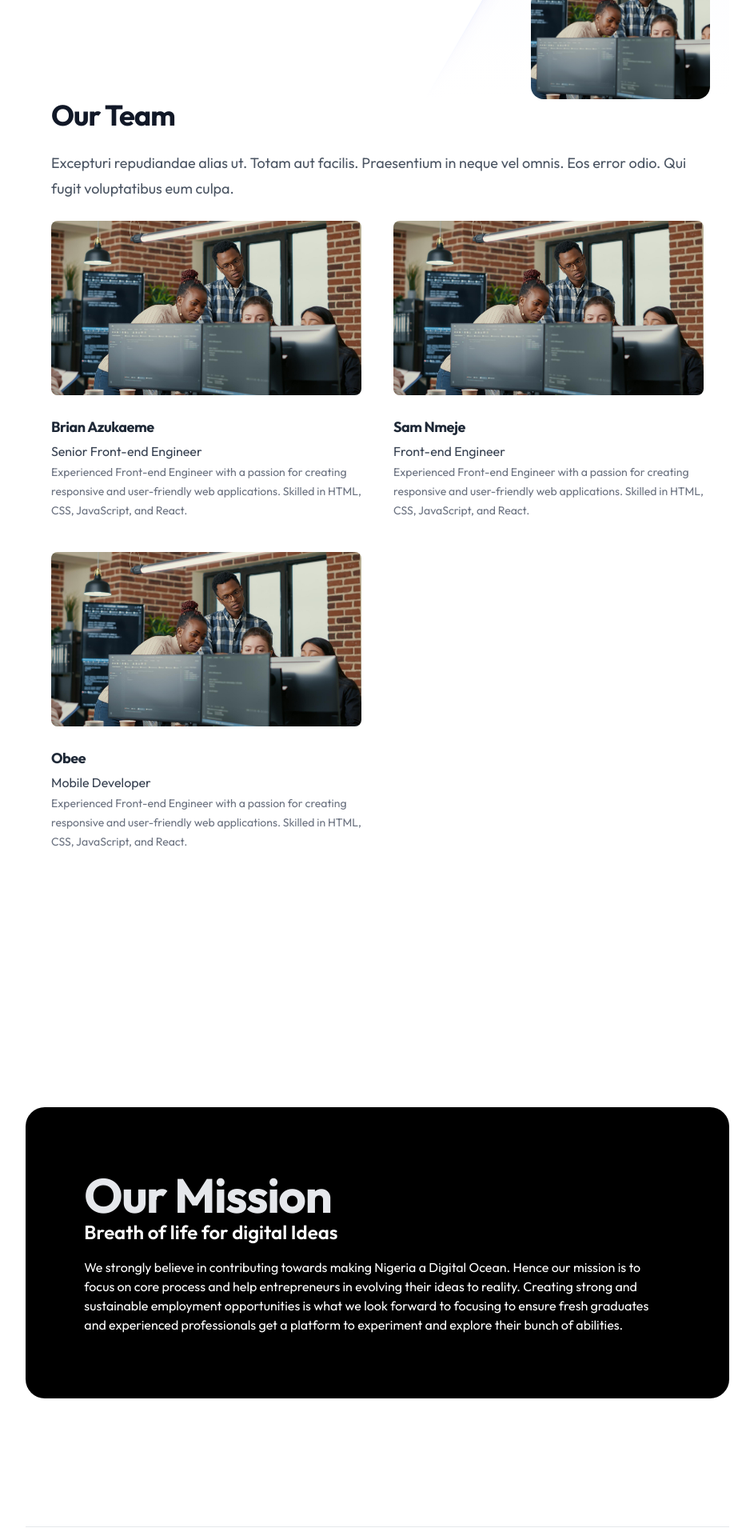
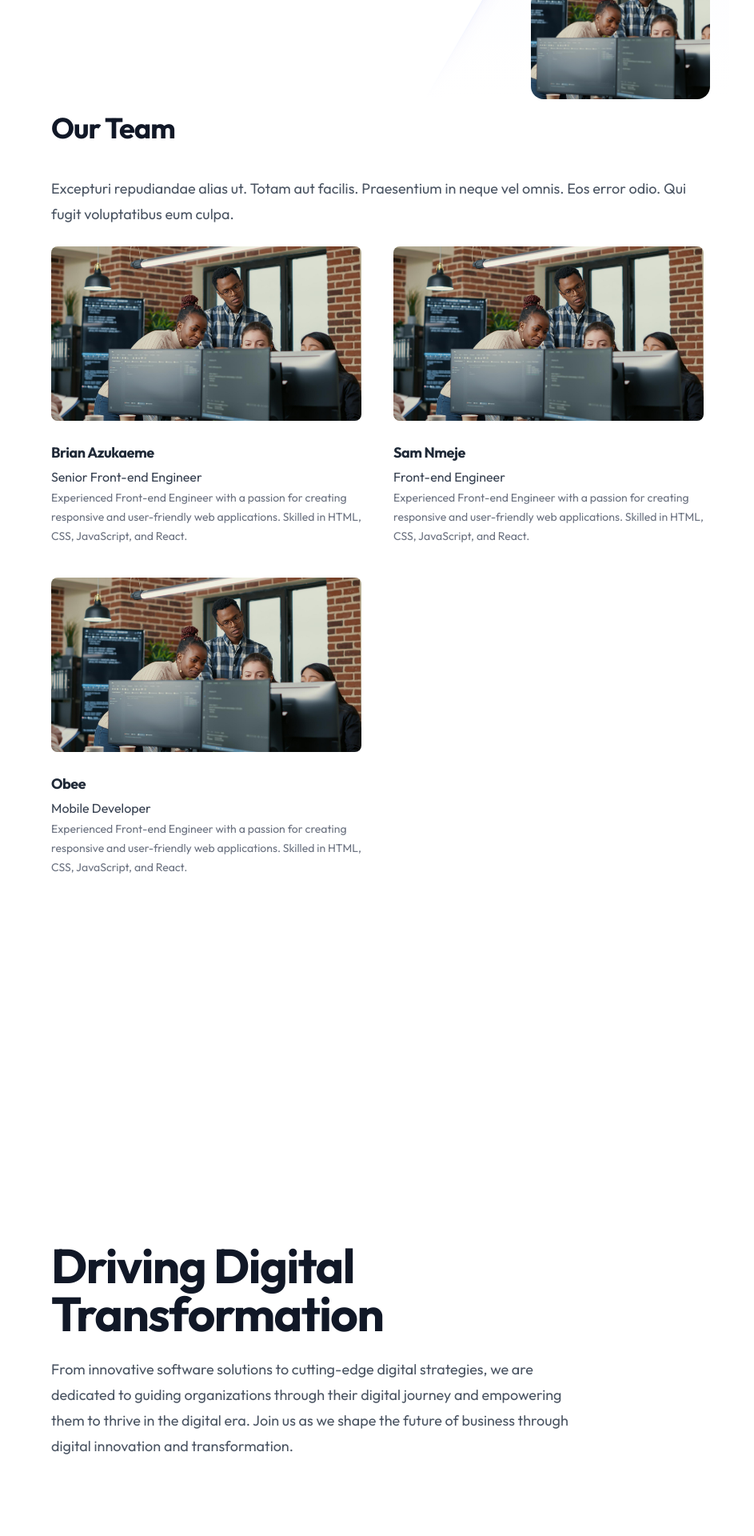
Before and after one commit to Katalyst33/landing, a Next.js app: page /about in a window 1280 px wide. Shown: the part 440-2360 px from the top of the page at 80% size, without its empty margins (168-1111 px from the left). Built offline with nearby package versions, Linux system fonts and the light colour scheme; data requests are answered from the project's data file.

Commit message:
fixed relative link issue

```diff
--- a/app/about/page.jsx
+++ b/app/about/page.jsx
@@ -22,26 +22,12 @@ export default function about() {
       <AboutHero />
 
       <section className="container mb-10 mx-auto">
-        <h2 className="title">Our Team</h2>
+        <h2 className="title py-4">Our Team</h2>
         <p className=" text-lg leading-8 text-gray-600 py-6">
           Excepturi repudiandae alias ut. Totam aut facilis. Praesentium in
           neque vel omnis. Eos error odio. Qui fugit voluptatibus eum culpa.
         </p>
         <TeamList  />
-
-        {/*
-         <div className="grid md:grid-cols-2   lg:grid-cols-3 gap-10">
-          {teamlist.map((n, index) => (
-          <div  key={index}>
-            <TeamCard data={n} />
-
-          </div>
-          ))}
-
-        </div>
-
-
-        */}
 
         <div className="mx-auto mt-32 max-w-7xl px-6 sm:mt-40 lg:px-8 mb-20">
           <div className="mx-auto max-w-2xl lg:mx-0"></div>
@@ -54,7 +40,7 @@ export default function about() {
 
    {/*   <AboutServices />*/}
 {/*      <AboutApproach />*/}
-    {/*  <AboutImages />*/}
+    <AboutImages />
       <section className="bg-black text-white rounded-3xl py-20 my-40">
         <div className="w-5/6 mx-auto">
           <p className="max-w-2xl text-4xl font-bold tracking-tight text-gray-200 sm:text-6xl lg:col-span-2 xl:col-auto">
--- a/app/components/HeaderMain.jsx
+++ b/app/components/HeaderMain.jsx
@@ -4,9 +4,9 @@ import { Bars3Icon, XMarkIcon } from '@heroicons/react/24/outline';
 import Link from 'next/link';
 
 const navigation = [
-  { name: 'Our Work', href: 'project' },
-  { name: 'About Us', href: 'about' },
-  { name: 'Contact Us', href: 'contact' },
+  { name: 'Our Work', href: '/project' },
+  { name: 'About Us', href: '/about' },
+  { name: 'Contact Us', href: '/contact' },
 ];
 
 export default function HeaderMain() {
--- a/app/components/about/TeamCard.jsx
+++ b/app/components/about/TeamCard.jsx
@@ -1,8 +1,6 @@
 import React from 'react';
-import PropTypes from 'prop-types';
 import Image from 'next/image';
 import Link from 'next/link';
-import { LinkIcon } from '@heroicons/react/24/outline';
 
 function TeamCard({data}) {
 
--- a/app/components/projects/ProjectComponent.jsx
+++ b/app/components/projects/ProjectComponent.jsx
@@ -40,11 +40,10 @@ function ProjectComponent({ data }) {
             <div className="flex justify-between  ">
               <p className="font-semibold text-sm mt-4 ">
                 <Link href={`/project/${id}`}>
-                  {' '}
-                  About Project
-                  {
 
-                  }
+
+      About Project
+
                 </Link>
               </p>
               <div className={``}>
```
